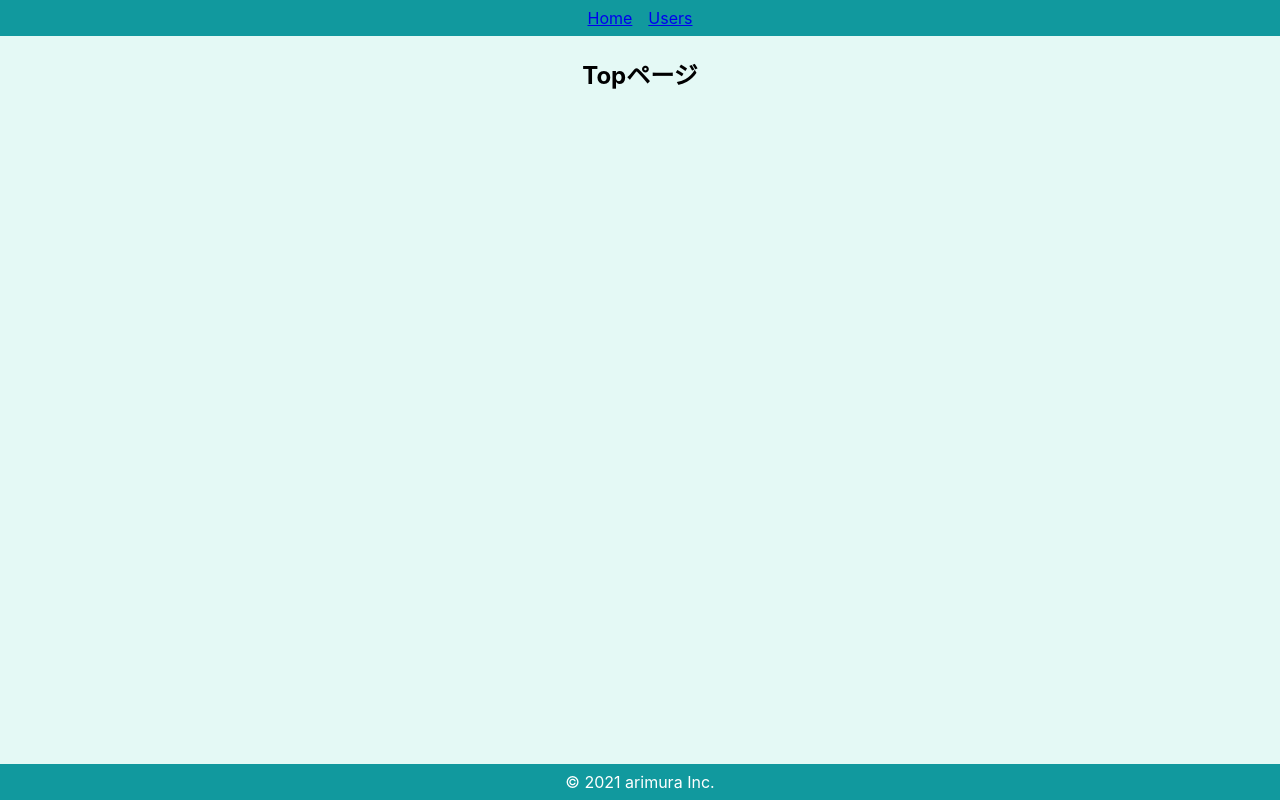
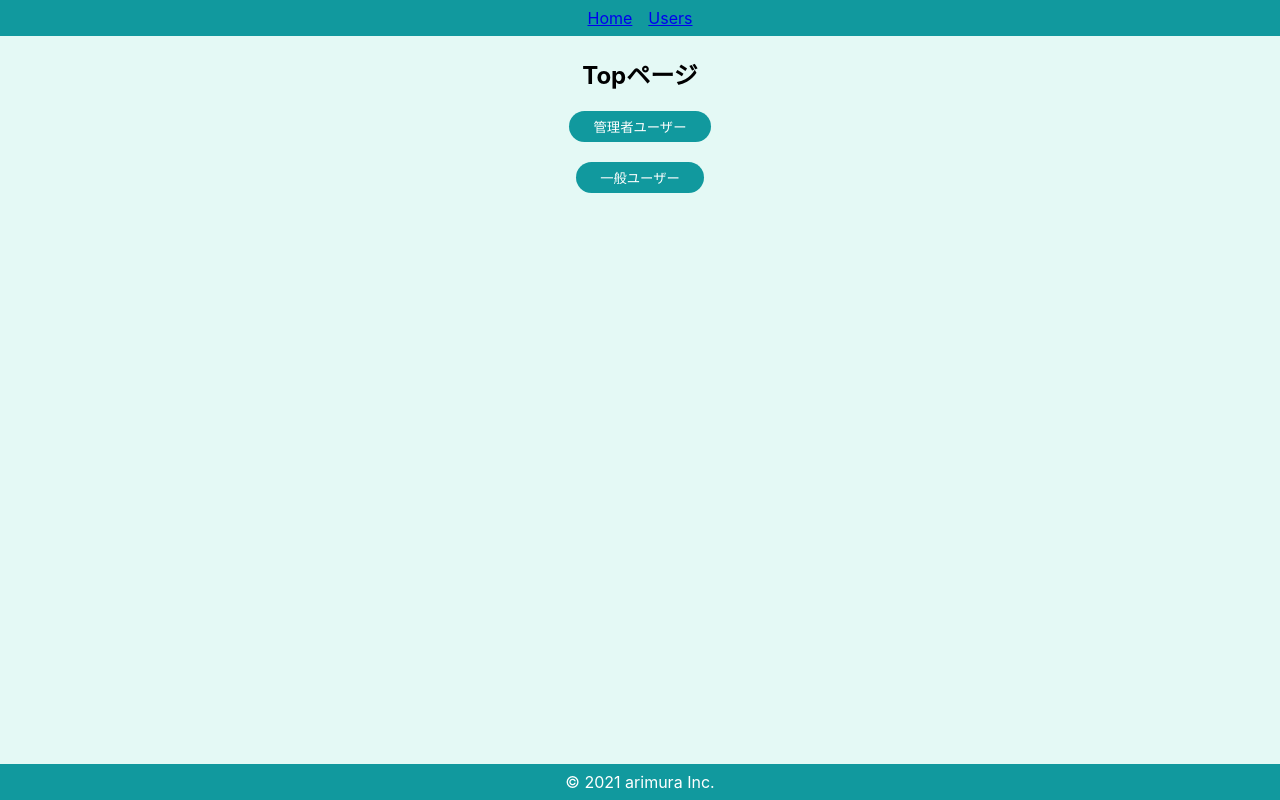
Before and after one commit to Arimuuuura/react-Atomic-Design, a React (Create React App) app in the folder app/: page / in a window 1280 px wide. Built offline with nearby package versions, Linux system fonts and the light colour scheme.

Commit message:
props による state の受け渡し

```diff
--- a/app/src/components/atoms/button/SecondaryButton.jsx
+++ b/app/src/components/atoms/button/SecondaryButton.jsx
@@ -7,8 +7,8 @@
 `
 
 export  const SecondaryButton = (props) => {
-  const { children } = props;
+  const { children, onClick } = props;
   return (
-    <SButton>{ children }</SButton>
+    <SButton onClick={onClick}>{ children }</SButton>
   )
 }
--- a/app/src/components/molecules/user/UserIconWithName.jsx
+++ b/app/src/components/molecules/user/UserIconWithName.jsx
@@ -16,14 +16,23 @@
   color: #666;
 `
 
+const SEdit = styled.span`
+  text-decoration: underline;
+  color: #aaa;
+  cursor: pointer;
+`
+
 export const UserIconWithName = (props) => {
 
-  const { image, name} = props;
+  const { image, name, isAdmin} = props;
 
   return (
     <SContainer>
       <SImg height={160} width={160} src={image} alt={name} />
       <SName>{name}</SName>
+      {
+        isAdmin && <SEdit>編集</SEdit>
+      }
     </SContainer>
   )
 }
--- a/app/src/components/organisms/user/UserCard.jsx
+++ b/app/src/components/organisms/user/UserCard.jsx
@@ -17,11 +17,11 @@
 
 export const UserCard = (props) => {
 
-  const { user } = props;
+  const { user, isAdmin } = props;
 
   return (
     <Card>
-      <UserIconWithName image={user.image} name={user.name} />
+      <UserIconWithName image={user.image} name={user.name} isAdmin={isAdmin} />
       <SDl>
         <dt>mail</dt>
         <dd>{user.email}</dd>
--- a/app/src/components/pages/Top.jsx
+++ b/app/src/components/pages/Top.jsx
@@ -1,14 +1,25 @@
 import React from 'react'
 import styled from 'styled-components';
+import { useHistory } from 'react-router-dom'
+import { SecondaryButton } from '../atoms/button/SecondaryButton'
 
 const SContainer = styled.div`
   text-align: center;
 `
 
 export const Top = () => {
+
+  const history = useHistory();
+  const onClickAdmin = () => history.push({ pathname: "/users", state: { isAdmin: true }});
+  const onClickGeneral = () => history.push({ pathname: "/users", state: { isAdmin: false }});
+
   return (
     <SContainer>
       <h2>Topページ</h2>
+      <SecondaryButton onClick={onClickAdmin}>管理者ユーザー</SecondaryButton>
+      <br />
+      <br />
+      <SecondaryButton onClick={onClickGeneral}>一般ユーザー</SecondaryButton>
     </SContainer>
   )
 }
--- a/app/src/components/pages/Users.jsx
+++ b/app/src/components/pages/Users.jsx
@@ -1,4 +1,5 @@
 import React from 'react'
+import { useLocation } from 'react-router';
 import styled from 'styled-components';
 import { SearchInput } from '../molecules/SearchInput';
 import { UserCard } from '../organisms/user/UserCard';
@@ -33,6 +34,11 @@
 }))
 
 export const Users = () => {
+
+  const { state } = useLocation();
+
+  const isAdmin = state ? state.isAdmin : false;
+
   return (
     <SContainer>
       <h2>ユーザー一覧</h2>
@@ -40,7 +46,7 @@
       <SUserArea>
         {
           users.map((user) => (
-            <UserCard key={user.id} user={user} />
+            <UserCard key={user.id} user={user} isAdmin={isAdmin} />
           ))
         }
       </SUserArea>
```
